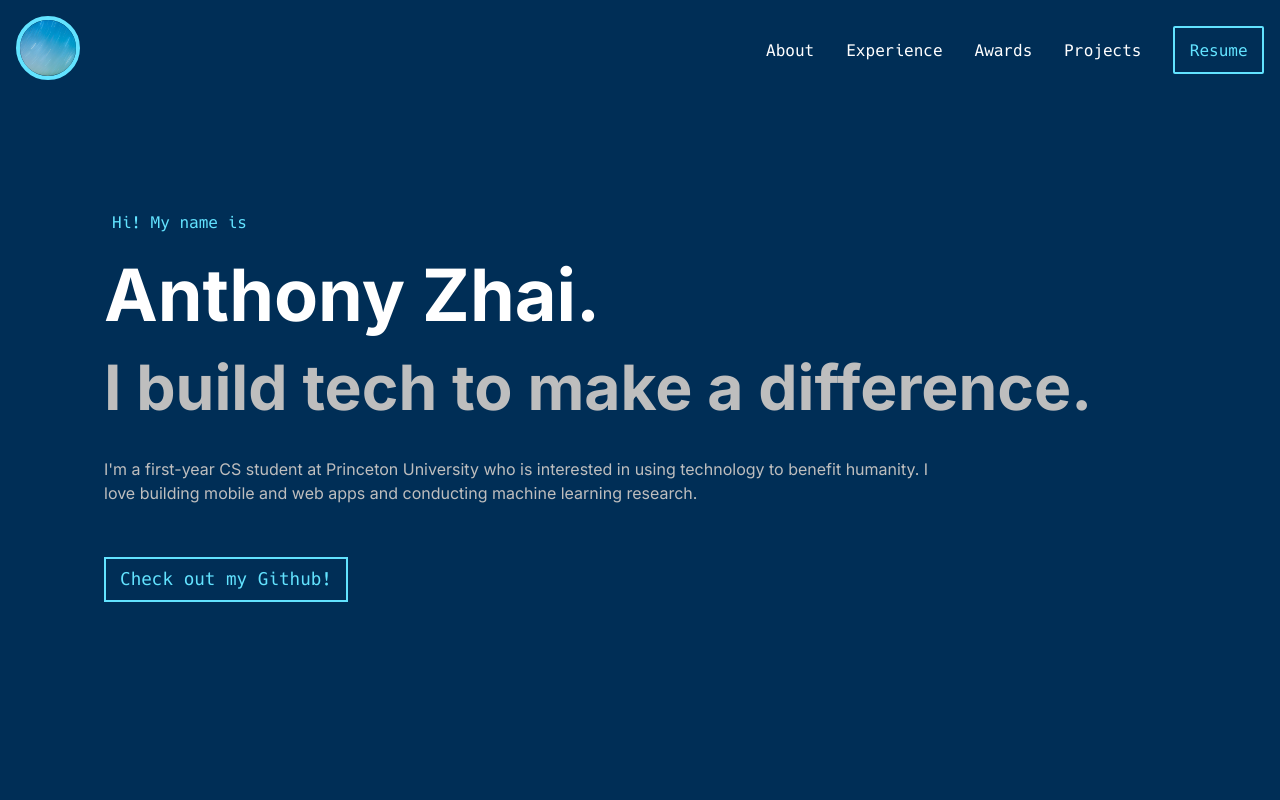
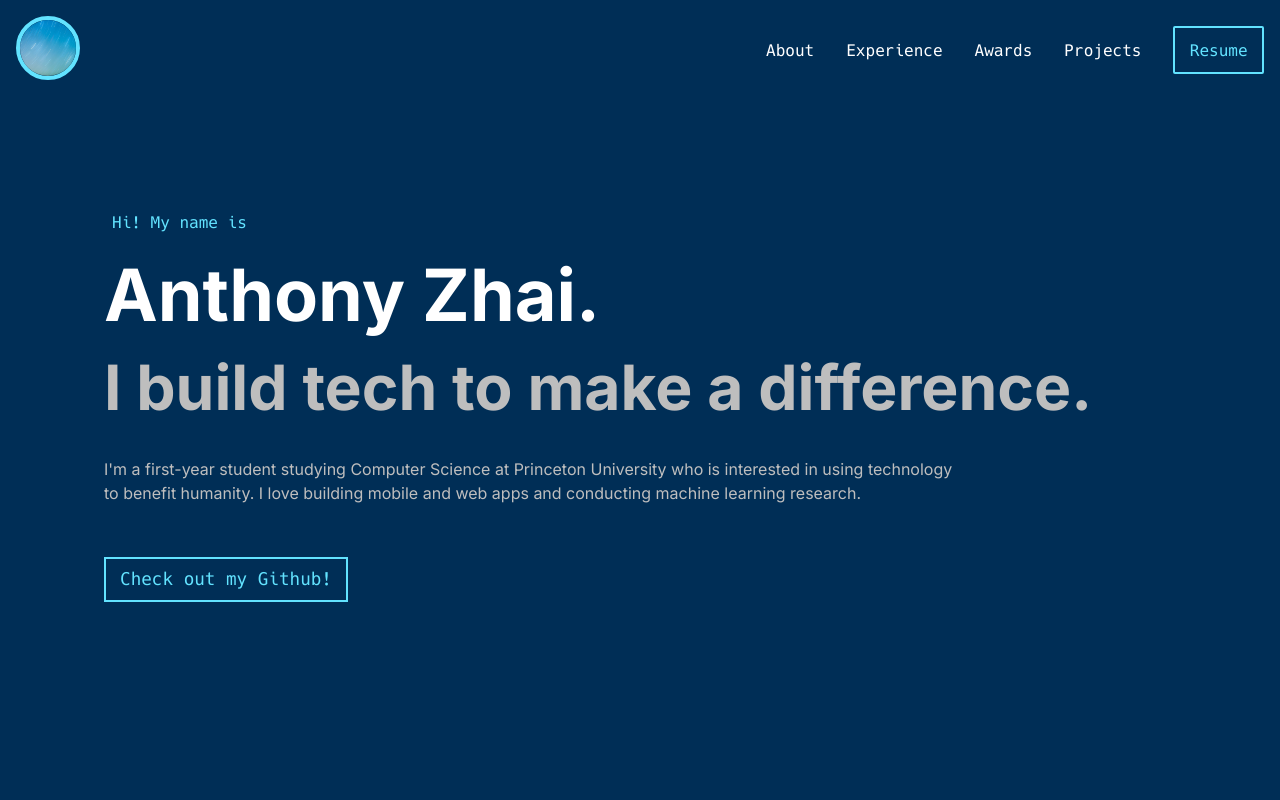
Before and after one commit to antz22/antz22.github.io, a React (Create React App) app: page / in a window 1280 px wide. Shown: the top 800 px of the page. Built offline with nearby package versions, Linux system fonts and the light colour scheme.

Commit message:
update hero

```diff
--- a/src/components/sections/hero.jsx
+++ b/src/components/sections/hero.jsx
@@ -10,7 +10,7 @@ function Hero() {
           <h2 className="hero-sentence">I build tech to make a difference.</h2>
 
           <p className="desc">
-            I'm a first-year CS student at Princeton University who is interested in
+            I'm a first-year student studying Computer Science at Princeton University who is interested in
             using technology to benefit humanity. I love building mobile and web
             apps and conducting machine learning research.
           </p>
```
